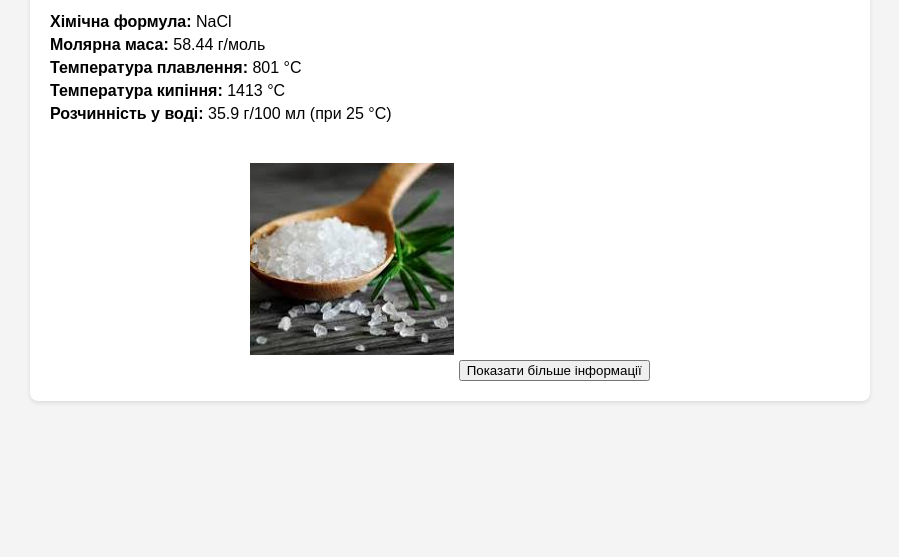
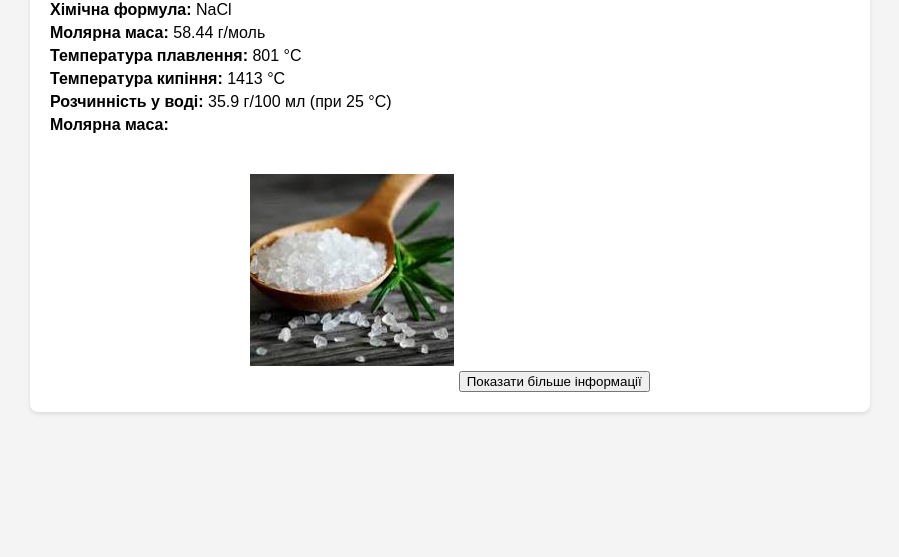
Before and after one commit to petro-pixel/petro-pixel.github.io, a plain HTML site: page index.html in a window 1280 px wide. Shown: the part 243-800 px from the top of the page, without its empty margins (190-1089 px from the left). Drawn offline with Linux system fonts and the light colour scheme.

Commit message:
Update index.html

```diff
--- a/index.html
+++ b/index.html
@@ -15,6 +15,7 @@
             <p><strong>Температура плавлення:</strong> 801 °C</p>
             <p><strong>Температура кипіння:</strong> 1413 °C</p>
             <p><strong>Розчинність у воді:</strong> 35.9 г/100 мл (при 25 °C)</p>
+            <p><strong>Молярна маса:</Create by Petro Hadz/</p>
         </div>
         <img src="nacl.jpg" alt="Кристалічна структура NaCl">
         <button id="showMore">Показати більше інформації</button>
```
